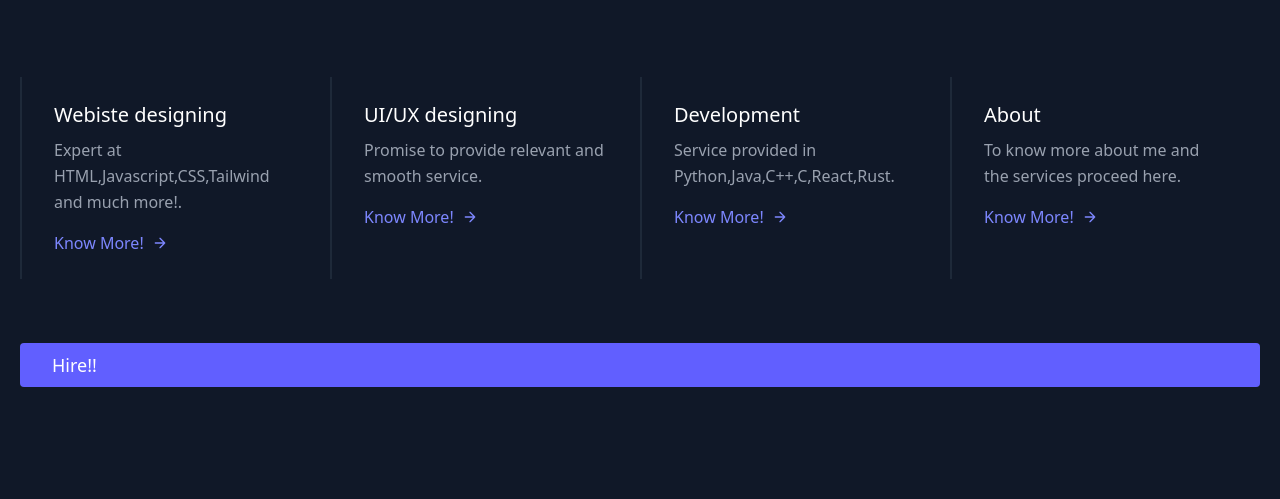
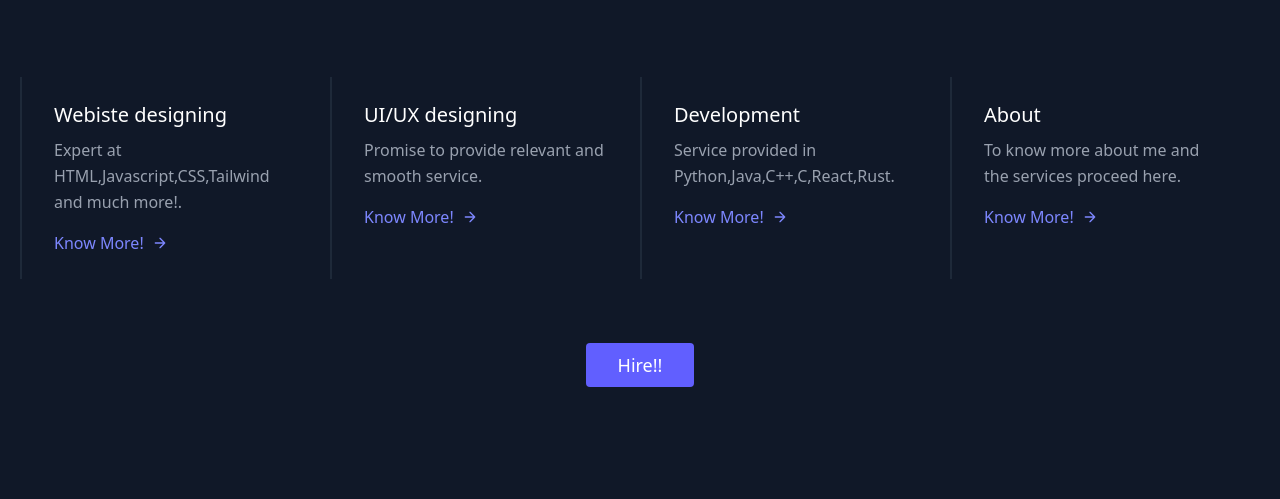
Before and after one commit to shivapandey2007/portfolio, a plain HTML site: page services.html in a window 1280 px wide. Shown: the part 197-696 px from the top of the page. Drawn offline with nearby package versions, Linux system fonts and the light colour scheme.

Commit message:
Update services.html

```diff
--- a/services.html
+++ b/services.html
@@ -52,9 +52,9 @@
         </a>
       </div>
     </div>
-    <a href="contact.html"
-        <button class="flex mx-auto mt-16 text-white bg-indigo-500 border-0 py-2 px-8 focus:outline-none hover:bg-indigo-600 rounded text-lg">Hire!!</button>
-    </a>
+
+    <button href="contact.html" class="flex mx-auto mt-16 text-white bg-indigo-500 border-0 py-2 px-8 focus:outline-none hover:bg-indigo-600 rounded text-lg">Hire!!</button>
+
   </div>
 </section>
 
```
